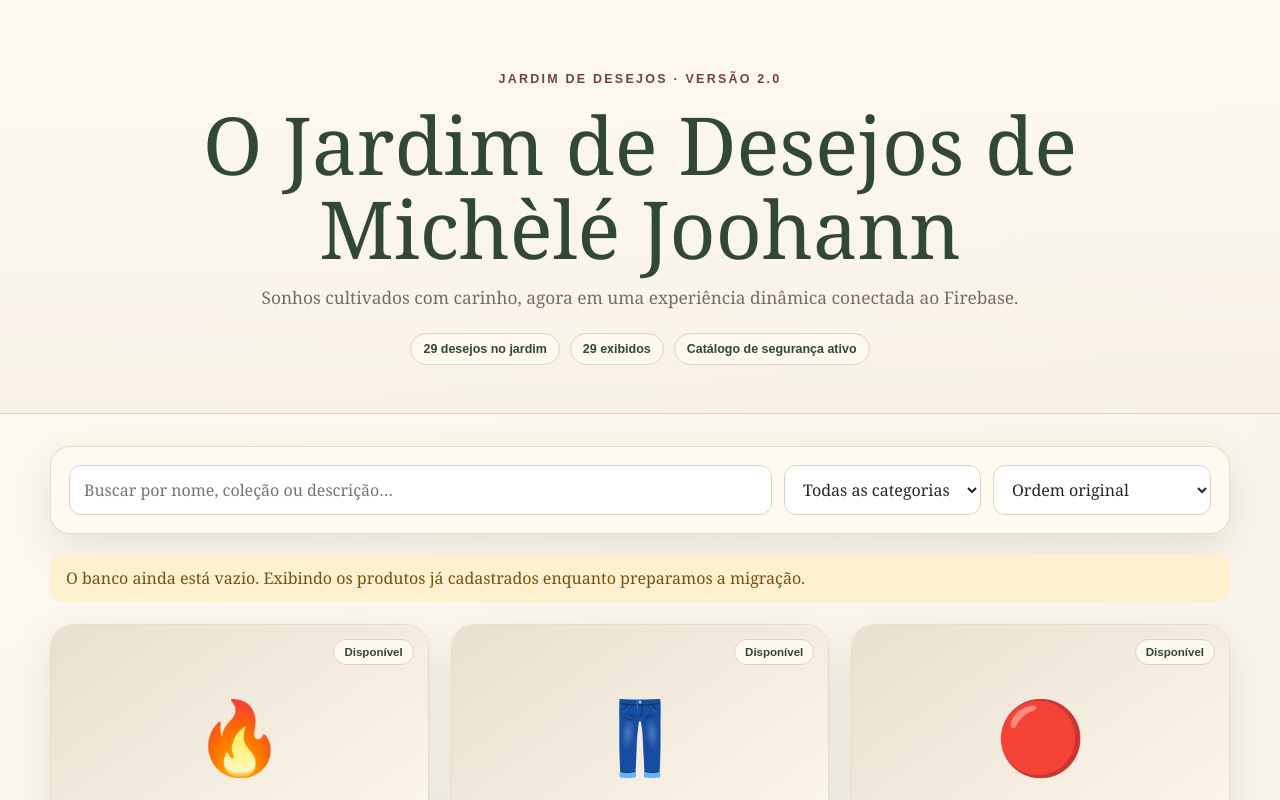
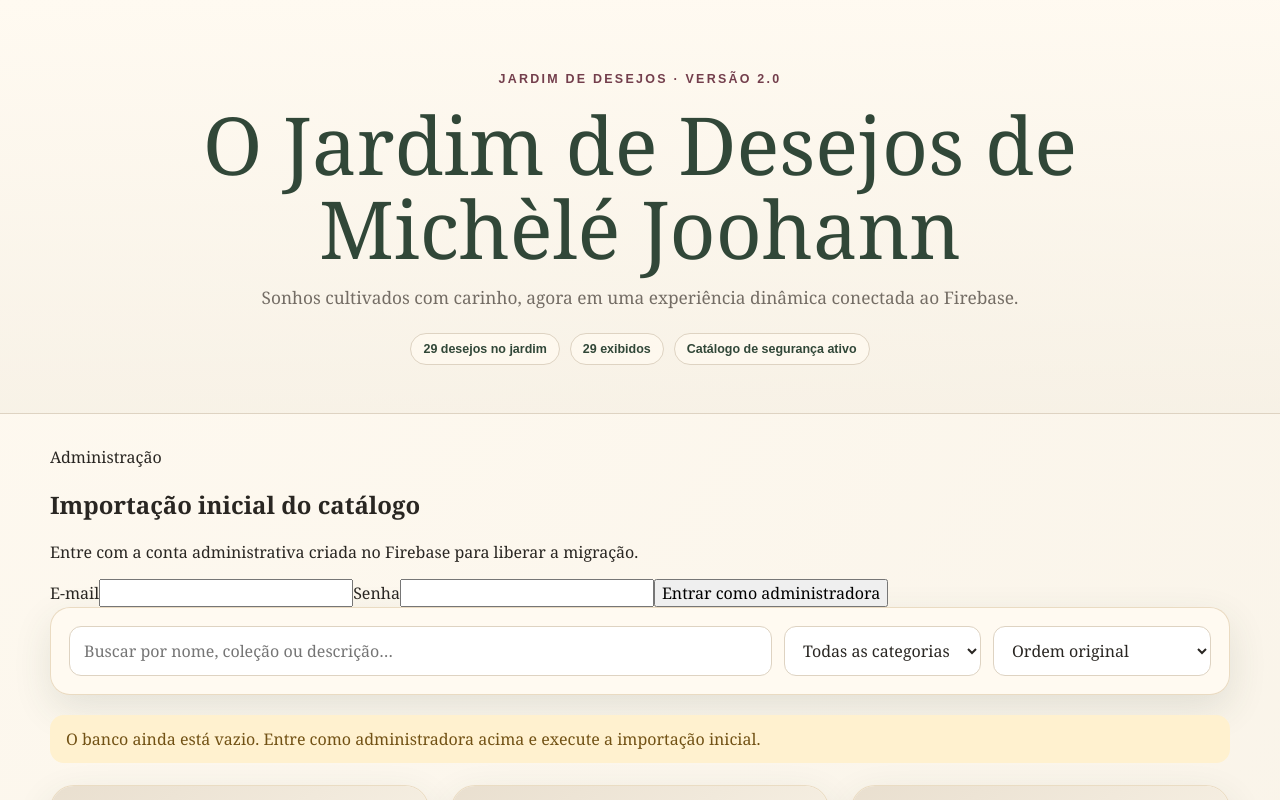
Before and after one commit to michelejoohann/lista-de-desejos, a React (Vite) app: page / in a window 1280 px wide. Shown: the top 800 px of the page. Built offline with nearby package versions, Linux system fonts and the light colour scheme; no server answers; the database is empty.

Commit message:
feat: integrar autenticação administrativa e importação inicial

```diff
--- a/src/App.jsx
+++ b/src/App.jsx
@@ -1,12 +1,14 @@
 import { useEffect, useMemo, useState } from 'react';
-import { signInAnonymously } from 'firebase/auth';
+import { onAuthStateChanged, signInAnonymously } from 'firebase/auth';
 import { collection, onSnapshot, orderBy, query } from 'firebase/firestore';
 import { auth, db } from './firebase/config.js';
 import ProductCard from './components/ProductCard.jsx';
+import AdminMigrationPanel from './components/AdminMigrationPanel.jsx';
 import { legacyProducts } from './data/legacyProducts.js';
 
 export default function App() {
   const [firestoreProducts, setFirestoreProducts] = useState([]);
+  const [user, setUser] = useState(null);
   const [loading, setLoading] = useState(true);
   const [error, setError] = useState('');
   const [search, setSearch] = useState('');
@@ -14,13 +16,18 @@ export default function App() {
   const [sort, setSort] = useState('default');
 
   useEffect(() => {
-    signInAnonymously(auth).catch(() => setError('Não foi possível iniciar a sessão do visitante.'));
+    const unsubscribeAuth = onAuthStateChanged(auth, currentUser => {
+      setUser(currentUser);
+      if (!currentUser) {
+        signInAnonymously(auth).catch(() => setError('Não foi possível iniciar a sessão do visitante.'));
+      }
+    });
 
     const productsQuery = query(collection(db, 'products'), orderBy('name'));
-    const unsubscribe = onSnapshot(
+    const unsubscribeProducts = onSnapshot(
       productsQuery,
       snapshot => {
-        setFirestoreProducts(snapshot.docs.map(doc => ({ id: doc.id, ...doc.data() })));
+        setFirestoreProducts(snapshot.docs.map(document => ({ id: document.id, ...document.data() })));
         setLoading(false);
       },
       () => {
@@ -29,7 +36,10 @@ export default function App() {
       }
     );
 
-    return unsubscribe;
+    return () => {
+      unsubscribeAuth();
+      unsubscribeProducts();
+    };
   }, []);
 
   const sourceProducts = firestoreProducts.length ? firestoreProducts : legacyProducts;
@@ -64,6 +74,8 @@ export default function App() {
       </header>
 
       <main className="content">
+        <AdminMigrationPanel user={user} firestoreCount={firestoreProducts.length} />
+
         <section className="catalog-toolbar" aria-label="Controles do catálogo">
           <input
             type="search"
@@ -87,7 +99,7 @@ export default function App() {
         </section>
 
         {loading && <p className="notice">Conectando ao Jardim…</p>}
-        {usingFallback && <p className="notice warning">O banco ainda está vazio. Exibindo os produtos já cadastrados enquanto preparamos a migração.</p>}
+        {usingFallback && <p className="notice warning">O banco ainda está vazio. Entre como administradora acima e execute a importação inicial.</p>}
         {error && <p className="notice error" role="alert">{error}</p>}
 
         <section className="product-grid" aria-live="polite">
```
